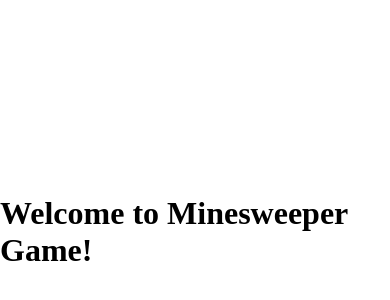
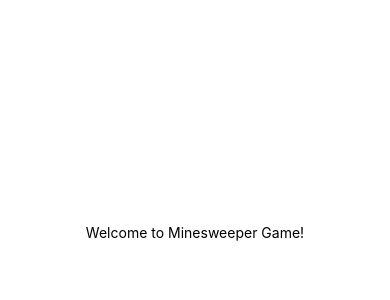
Before and after one commit to minesweeper-game/minesweeper-frontend, a React Native app: screen / in a window 390 px wide. Shown: the part 190-490 px from the top of the page. Built offline with nearby package versions, Linux system fonts and the light colour scheme.

Commit message:
Fixed welcome label type from h1 to Text

```diff
--- a/App.js
+++ b/App.js
@@ -4,7 +4,7 @@ import { StyleSheet, Text, View } from 'react-native';
 export default function App() {
   return (
     <View style={styles.container}>
-      <h1>Welcome to Minesweeper Game!</h1>
+      <Text>Welcome to Minesweeper Game!</Text>
       <StatusBar style="auto" />
     </View>
   );
```
